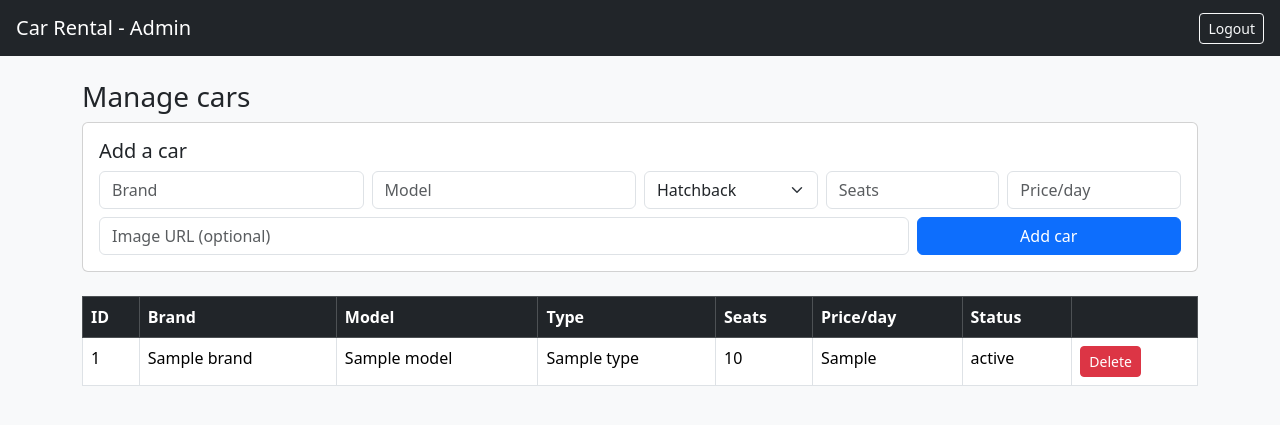
After one commit to chandruu09/car-rental-system, a Java web app: page /admin-cars.jsp in a window 1280 px wide. The commit adds this page. Shown: the top 425 px of the page. Run offline with Tomcat 11, a stand-in JSP engine, Linux system fonts and the light colour scheme; the template is opened without the code that fills it: most values are stand-ins (such as "Sample title", 1, 10 or a date in 2020).

Commit message:
Add admin car management

```diff
--- /dev/null
+++ b/src/main/webapp/admin-cars.jsp
@@ -0,0 +1,76 @@
+<%@ page language="java" contentType="text/html; charset=UTF-8" %>
+<%@ taglib prefix="c" uri="http://java.sun.com/jsp/jstl/core" %>
+<!DOCTYPE html>
+<html>
+<head>
+  <meta charset="UTF-8">
+  <meta name="viewport" content="width=device-width, initial-scale=1">
+  <title>Manage Cars - Admin</title>
+  <link href="https://cdn.jsdelivr.net/npm/bootstrap@5.3.3/dist/css/bootstrap.min.css" rel="stylesheet">
+</head>
+<body class="bg-light">
+  <nav class="navbar navbar-dark bg-dark px-3">
+    <a class="navbar-brand" href="${pageContext.request.contextPath}/admin-dashboard.jsp">Car Rental - Admin</a>
+    <a href="${pageContext.request.contextPath}/logout" class="btn btn-outline-light btn-sm">Logout</a>
+  </nav>
+
+  <div class="container mt-4">
+    <h3>Manage cars</h3>
+
+    <c:if test="${not empty sessionScope.flash}">
+      <div class="alert alert-info"><c:out value="${sessionScope.flash}"/></div>
+      <c:remove var="flash" scope="session"/>
+    </c:if>
+
+    <div class="card mb-4">
+      <div class="card-body">
+        <h5>Add a car</h5>
+        <form action="${pageContext.request.contextPath}/admin/cars" method="post" class="row g-2">
+          <input type="hidden" name="action" value="add">
+          <div class="col-md-3"><input name="brand" class="form-control" placeholder="Brand" required></div>
+          <div class="col-md-3"><input name="model" class="form-control" placeholder="Model" required></div>
+          <div class="col-md-2">
+            <select name="type" class="form-select">
+              <option>Hatchback</option><option>Sedan</option><option>SUV</option><option>Luxury</option>
+            </select>
+          </div>
+          <div class="col-md-2"><input type="number" name="seats" class="form-control" placeholder="Seats" min="1" required></div>
+          <div class="col-md-2"><input type="number" step="0.01" name="pricePerDay" class="form-control" placeholder="Price/day" min="0" required></div>
+          <div class="col-md-9"><input name="imageUrl" class="form-control" placeholder="Image URL (optional)"></div>
+          <div class="col-md-3"><button class="btn btn-primary w-100">Add car</button></div>
+        </form>
+      </div>
+    </div>
+
+    <table class="table table-bordered bg-white">
+      <thead class="table-dark">
+        <tr><th>ID</th><th>Brand</th><th>Model</th><th>Type</th><th>Seats</th><th>Price/day</th><th>Status</th><th></th></tr>
+      </thead>
+      <tbody>
+        <c:forEach var="car" items="${cars}">
+          <tr>
+            <td>${car.id}</td>
+            <td><c:out value="${car.brand}"/></td>
+            <td><c:out value="${car.model}"/></td>
+            <td><c:out value="${car.type}"/></td>
+            <td>${car.seats}</td>
+            <td>${car.pricePerDay}</td>
+            <td>${car.status}</td>
+            <td>
+              <form action="${pageContext.request.contextPath}/admin/cars" method="post"
+                    onsubmit="return confirm('Delete this car?');">
+                <input type="hidden" name="action" value="delete">
+                <input type="hidden" name="id" value="${car.id}">
+                <button class="btn btn-sm btn-danger">Delete</button>
+              </form>
+            </td>
+          </tr>
+        </c:forEach>
+        <c:if test="${empty cars}">
+          <tr><td colspan="8" class="text-center text-muted">No cars yet.</td></tr>
+        </c:if>
+      </tbody>
+    </table>
+  </div>
+</body>
+</html>
--- a/src/main/webapp/admin-dashboard.jsp
+++ b/src/main/webapp/admin-dashboard.jsp
@@ -18,7 +18,7 @@
   </nav>
   <div class="container mt-4">
     <h3>Admin panel</h3>
-    <p class="text-muted">Manage cars and bookings here (coming soon).</p>
+   <a href="${pageContext.request.contextPath}/admin/cars" class="btn btn-primary">Manage cars</a>
   </div>
 </body>
 </html>
```
Also changed, not shown: src/main/java/com/chandra/dao/CarDAO.java (added, +73 -0 lines), src/main/java/com/chandra/servlet/AdminCarServlet.java (added, +77 -0 lines).
